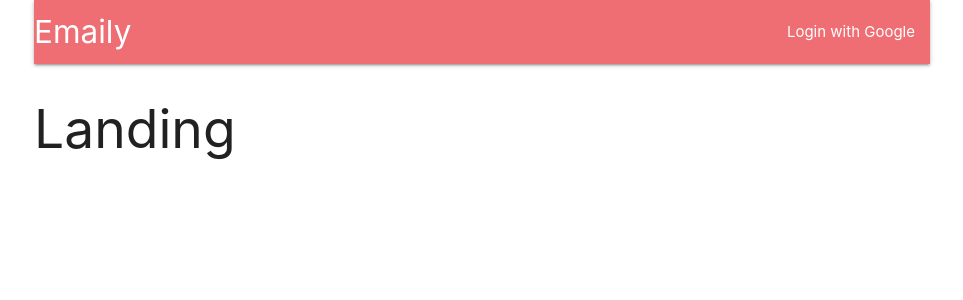
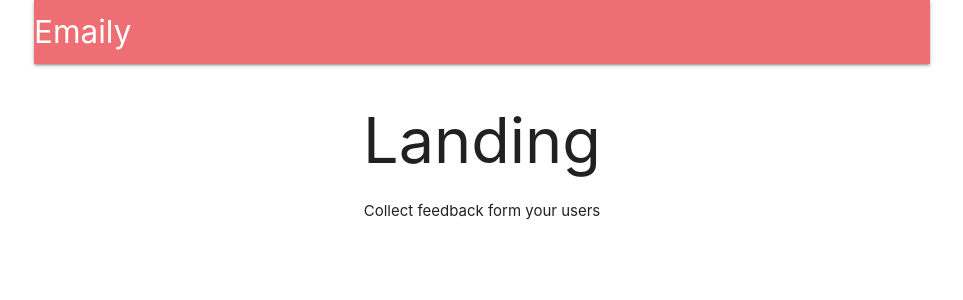
Before and after one commit to Vomilas/Emaily, a React (Create React App) app in the folder client/: page / in a window 1280 px wide. Shown: the top 300 px of the page, without its empty margins (158-1121 px from the left). Built offline with nearby package versions, Linux system fonts and the light colour scheme; no server answers; the HTML template or start-up script is replaced by a standard one.

Commit message:
Header content

```diff
--- a/client/src/actions/index.js
+++ b/client/src/actions/index.js
@@ -1,9 +1,7 @@
 import axios from 'axios';
 import { FETCH_USER } from "./types";
 
-const fetchUser = () => {
-    return function(dispatch){
-        axios.get('/api/current_user')
-            .then(res => dispatch({ type: FETCH_USER, payload: res}));
-    }
+export const fetchUser = () => async dispatch => {
+    const res = await  axios.get('/api/current_user');
+    dispatch({ type: FETCH_USER, payload: res.data});
 };
--- a/client/src/components/App.js
+++ b/client/src/components/App.js
@@ -1,16 +1,18 @@
 import React, { Component } from 'react';
 import { BrowserRouter, Route } from 'react-router-dom';
+import { connect } from 'react-redux';
+import * as actions from '../actions';
 
 import Header from './Header';
+import Landing from './Landing';
 
 const Dashboard = () => <h2>Dashboard</h2>;
 const SurveyNew = () => <h2>SurveyNew</h2>;
-const Landing = () => <h2>Landing</h2>;
 
 class App extends Component {
 
     componentDidMount() {
-
+        this.props.fetchUser();
     }
     render(){
         return (
@@ -28,4 +30,4 @@
     }
 }
 
-export default App;
+export default connect(null, actions)(App);
--- a/client/src/components/Header.js
+++ b/client/src/components/Header.js
@@ -1,16 +1,34 @@
 import React, { Component } from 'react';
+import { connect } from 'react-redux';
+import { Link } from 'react-router-dom';
 
 class Header extends Component{
+
+    renderContent(){
+        switch (this.props.auth){
+            case null:
+                return;
+            case false:
+                return (
+                    <li><a href="/auth/google">Login with Google</a></li>
+                );
+            default:
+                return (
+                    <li><a href="/api/logout">Logout</a></li>
+                );
+        }
+    }
 
     render(){
         return(
             <nav>
                 <div className="nav-wrapper">
-                    <a className="brand-logo" href="#">Emaily</a>
+                    <Link
+                        to={ this.props.auth ? '/surveys' : '/'}
+                        className="brand-logo"
+                    >Emaily</Link>
                     <ul className="right">
-                        <li>
-                            <a href="">Login with Google</a>
-                        </li>
+                        {this.renderContent()}
                     </ul>
                 </div>
             </nav>
@@ -18,4 +36,8 @@
     }
 }
 
-export default Header;
+function mapStateToProps({auth}) {
+    return { auth }
+}
+
+export default connect(mapStateToProps)(Header);
--- /dev/null
+++ b/client/src/components/Landing.js
@@ -0,0 +1,13 @@
+import React from 'react';
+
+const Landing = () =>{
+
+    return (
+        <div style={{textAlign:'center'}}>
+            <h1>Landing</h1>
+            Collect feedback form your users
+        </div>
+    );
+};
+
+export default Landing;
--- a/client/src/reducers/authReducer.js
+++ b/client/src/reducers/authReducer.js
@@ -1,5 +1,9 @@
-export default function (state = {}, action) {
+import { FETCH_USER } from "../actions/types";
+
+export default function (state = null, action) {
     switch (action.type){
+        case FETCH_USER:
+            return action.payload || false;
         default:
             return state;
     }
```
Also changed, not shown: 1 other file (tests, documents, lock files or other folders).
